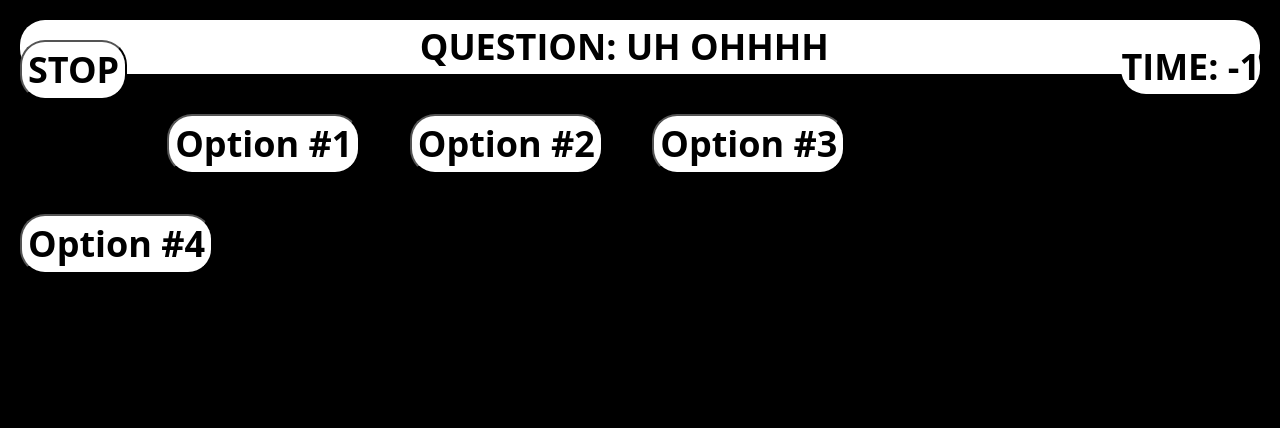
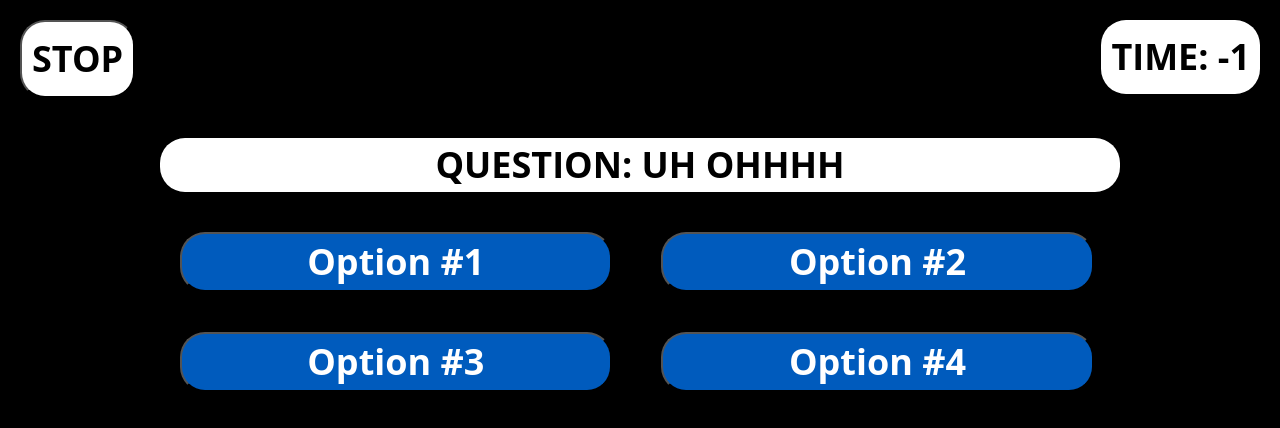
Before and after one commit to alfwall/cool-coding-cuiz, a plain HTML site: page index.html in a window 1280 px wide. Both pictures are taken after a click on the button "Start". Drawn offline with Linux system fonts and the light colour scheme.

Commit message:
Renamed some css styles to more clearly denote black text on white background.

```diff
--- a/assets/css/style.css
+++ b/assets/css/style.css
@@ -1,6 +1,6 @@
 /* Custom color variable */
 :root {
-    --nice-blue: #53a6ff;
+    --nice-blue: #005bbd;
 }
 
 * {
@@ -14,27 +14,28 @@ div.hidden {
     display: none;
     visibility: hidden;
 }
-
 /* All labels and buttons should show up in rounded bubbles. */
 .bubble {
     border-radius: 25px;
     margin: 20px;
     text-align: center;
 }
-
-.white-on-black {
-    background-color: #FFFFFF;
-    color: #000000;
+/* Black text on White background */
+.black-on-white {
+    background-color: white;
+    color: black;
 }
-
+.black-on-blue {
+    background-color: var(--nice-blue);
+    color: white;
+}
+/* Quick vertical flexbox settings */
 .flex-vertical {
     display: flex;
     flex-direction: column;
     align-items: center;
     justify-content: center;
 }
-
-
 
 
 /* White backgrounds hurt my eyes. Default to black bg, white font. */
@@ -46,13 +47,6 @@ body {
 
 
 
-
-
-
-
-
-
-
 /* START SCREEN, vertically displays title, start button, high score button. */
 #title-screen {
     text-align: center;
@@ -60,30 +54,45 @@ body {
     width: 100%;
 
 }
-
 /* Title should be wider than buttons. */
 #center-text-bubble {
     font-size: 56px;
     font-weight: bolder;
     width: 80%;
 }
-
+/* Buttons beneath the title bubble should be a lil less wide than it. */
 .title-screen-button {
     width: 50%;
 }
 
 
+/* */
+#question-screen{
 
-
+}
+/* Header contains two buttons on far left and far right sides */
+#question-header{
+    display: inline-block;
+    width: 100%;
+}
 /*  */
 #stop-quiz-button {
     float: left;
+    padding: 10px;
 }
 
 #time-left {
     float: right;
+    padding: 10px;
 }
-
+#question-bubble {
+    width: 75%;
+    height: 75%;
+    text-align: center;
+}
+.answer-option {
+    width: 45%;
+}
 
 
 
--- a/index.html
+++ b/index.html
@@ -15,34 +15,34 @@
 
     <div id="title-screen">
       <div class="flex-vertical">
-        <div id="center-text-bubble" class="bubble white-on-black">Cool Coding Cuiz</div>
-        <button class="bubble white-on-black title-screen-button" onClick="StartQuiz()">Start</button>
-        <button class="bubble white-on-black title-screen-button" onClick="GoToHighScores()">High Scores</button>
+        <div id="center-text-bubble" class="bubble black-on-white">Cool Coding Cuiz</div>
+        <button class="bubble black-on-white title-screen-button" onClick="StartQuiz()">Start</button>
+        <button class="bubble black-on-white title-screen-button" onClick="GoToHighScores()">High Scores</button>
       </div>
     </div>
 
 
-    <div id="question-screen" class="hidden">
+    <div id="question-screen" class="flex-vertical hidden">
       <div id="question-header">
-        <button id="stop-quiz-button" class="bubble white-on-black"onClick="GoToTitle()">STOP</button>
-        <div id="time-left" class="bubble white-on-black">TIME: -1</div>
+        <button id="stop-quiz-button" class="bubble black-on-white"onClick="GoToTitle()">STOP</button>
+        <div id="time-left" class="bubble black-on-white">TIME: -1</div>
       </div>
-      <div id="question-bubble" class="bubble white-on-black">QUESTION: UH OHHHH</div>
+      <div id="question-bubble" class="bubble black-on-white">QUESTION: UH OHHHH</div>
       <div id="all-answer-options">
-        <button class="bubble white-on-black answer-option">Option #1</button>
-        <button class="bubble white-on-black answer-option">Option #2</button>
-        <button class="bubble white-on-black answer-option">Option #3</button>
-        <button class="bubble white-on-black answer-option">Option #4</button>
+        <button class="bubble black-on-blue answer-option">Option #1</button>
+        <button class="bubble black-on-blue answer-option">Option #2</button>
+        <button class="bubble black-on-blue answer-option">Option #3</button>
+        <button class="bubble black-on-blue answer-option">Option #4</button>
       </div>
     </div>
 
     <div id="high-scores-screen" class="hidden">
       <div id="high-scores-header">
-        <button id="title-screen-button" class="bubble white-on-black" onClick="GoToTitle()">TITLE</button>
+        <button id="title-screen-button" class="bubble black-on-white" onClick="GoToTitle()">TITLE</button>
       </div>
-      <div id="high-scores-title" class="bubble white-on-black">HIGH SCORES</div>
-      <ol id="top-scores" class="bubble white-on-black">
-        <li class="bubble white-on-black score">DUMMY SCORE: 5</li>
+      <div id="high-scores-title" class="bubble black-on-white">HIGH SCORES</div>
+      <ol id="top-scores" class="bubble black-on-white">
+        <li class="bubble black-on-white score">DUMMY SCORE: 5</li>
       </ol>
     </div>
 
```
